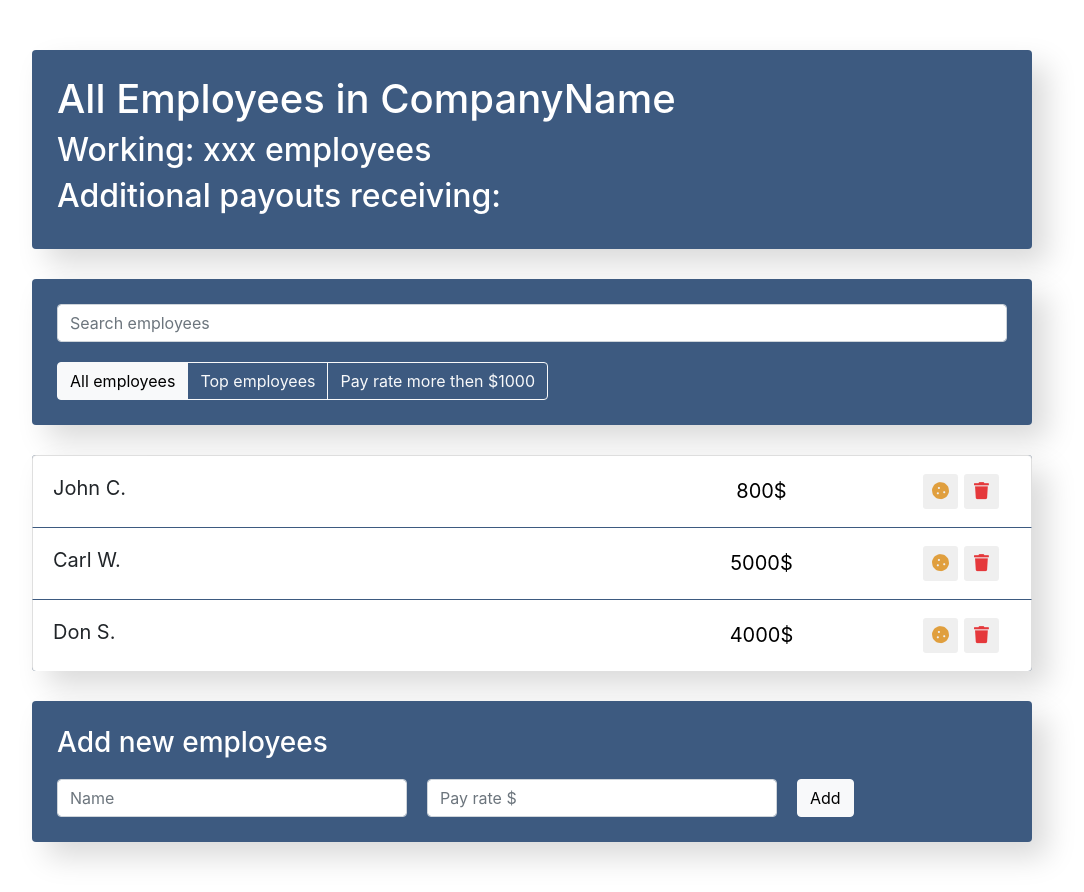
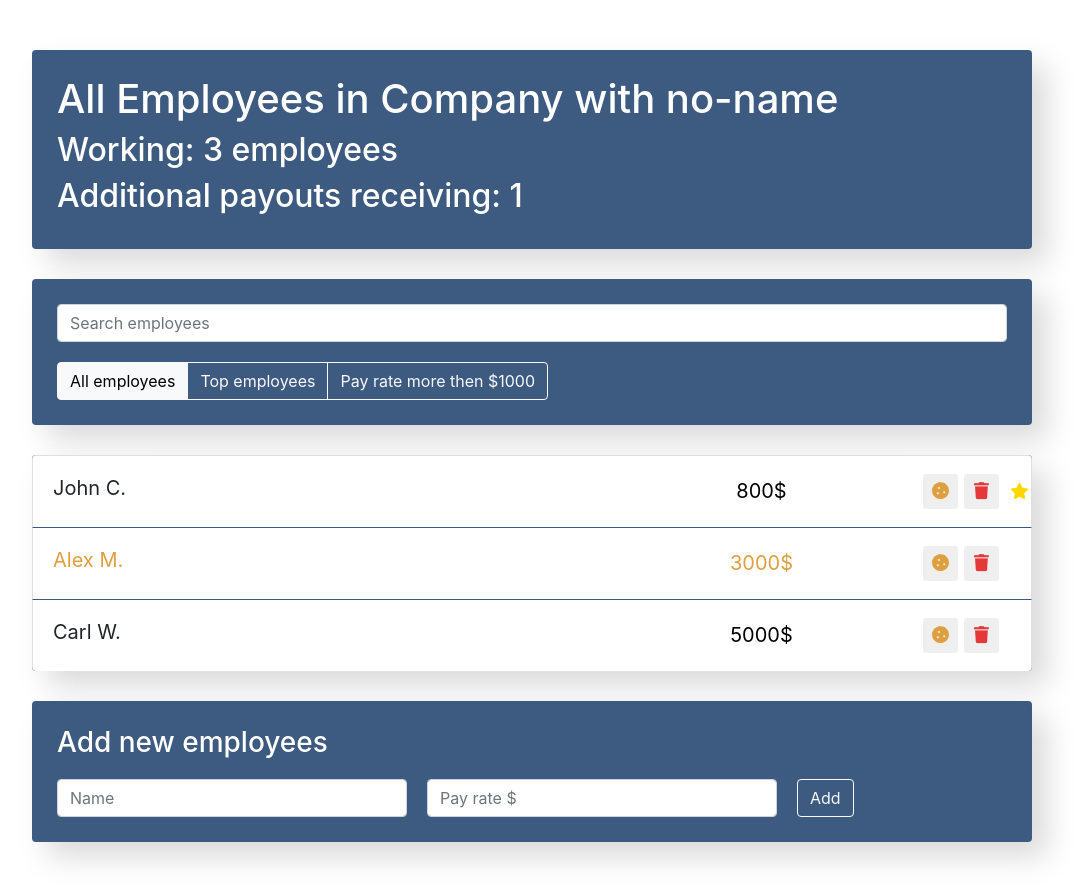
Before and after one commit to alexandrmal/employees, a React (Create React App) app: page / in a window 1280 px wide. Shown: the whole page, without its empty margins (108-1192 px from the left). Built offline with nearby package versions, Linux system fonts and the light colour scheme.

Commit message:
Made better functionality on a couple of components, its: add-form-, employees-list-item-, employees-list- and app.js.#136

```diff
--- a/src/components/app-info/app-info.js
+++ b/src/components/app-info/app-info.js
@@ -1,14 +1,23 @@
-
+import { Component } from 'react';
 import './app-info.css';
 
-const AppInfo = () => {
-    return (
-        <div className="app-info">
-            <h1>All Employees in CompanyName</h1>
-            <h2>Working: xxx employees</h2>
-            <h2> Additional payouts receiving: </h2>
-        </div>
-    );
+class AppInfo extends Component {
+    constructor(props) {
+        super(props);
+        this.state = {
+        }
+    }
+
+    render () {
+        return (
+            <div className="app-info">
+                <h1>All Employees in Company with no-name</h1>
+                <h2>Working: {this.props.employees} employees</h2>
+                <h2> Additional payouts receiving: {this.props.increased}</h2>
+            </div>
+        );
+    }
+
 }
 
 export default AppInfo;
--- a/src/components/app/app.js
+++ b/src/components/app/app.js
@@ -15,9 +15,9 @@ class App extends Component {
         super(props);
         this.state = {
             data: [
-                {name: 'John C.', salary: 800, increase: false, id: 1},
-                {name: 'Carl W.', salary: 5000, increase: true, id: 2},
-                {name: 'Don S.', salary: 4000, increase: false, id: 3}
+                {name: 'John C.', salary: 800, increase: false, rise: true, id: 1},
+                {name: 'Alex M.', salary: 3000, increase: true, rise: false, id: 2},
+                {name: 'Carl W.', salary: 5000, increase: false, rise: false, id: 3}
             ]
         }
         this.maxId = 4;
@@ -31,27 +31,41 @@ class App extends Component {
         })
     }
 
-    addItem = () => {
-        let userName = document.getElementById("user-name").value,
-            userSalary = document.getElementById("user-salary").value;
+    addItem = (name, salary) => {
+        const newItem = {
+            name,
+            salary,
+            increase: false,
+            rise: false,
+            id: this.maxId++
+        }
+        this.setState(({data}) => {
+            const newArr = [...data, newItem];
+            return {
+                data: newArr
+            }
+        });
+    }
 
-        this.setState (({data}) => {
-            let dataCopy = JSON.parse(JSON.stringify(data));
-            dataCopy.push({name: userName, salary: userSalary, increase: false, id: this.maxId});
-            //console.log(data, dataCopy);
-
-            return {
-                data: dataCopy
-            }
-        })
-        this.maxId++;
+    onToggleProp = (id, prop) => {
+        this.setState(({data}) => ({
+            data: data.map(item => {
+                if (item.id === id) {
+                    return {...item, [prop]: !item[prop]}
+                }
+                return item;
+            })
+        }))
     }
 
     render() {
+        const employees = this.state.data.length;
+        const increased = this.state.data.filter(item  => item.increase).length;
         return (
             <div className="app">
-                <AppInfo/>
-
+                <AppInfo
+                employees = {employees}
+                increased = {increased}/>
                 <div className="search-panel">
                     <SearchPanel/>
                     <AppFilter/>
@@ -59,7 +73,8 @@ class App extends Component {
 
                 <EmployeesList
                 data={this.state.data}
-                onDelete={this.deteleItem} />
+                onDelete={this.deteleItem}
+                onToggleProp={this.onToggleProp}/>
 
                 <EmployeesAddForm
                 onAdd={this.addItem} />
--- a/src/components/employees-add-form/employees-add-form.js
+++ b/src/components/employees-add-form/employees-add-form.js
@@ -16,8 +16,15 @@ class EmployeesAddForm extends Component {
             [e.target.name]: e.target.value
         })
     }
-    someFunc = (e) => {
-        console.log('Some function called');
+
+    onSubmit = (e) => {
+        e.preventDefault();
+        if (this.state.name.length < 3 || !this.state.salary) return;
+        this.props.onAdd(this.state.name, this.state.salary);
+        this.setState({
+            name: '',
+            salary: ''
+        })
     }
 
     render() {
@@ -27,7 +34,8 @@ class EmployeesAddForm extends Component {
             <div className="app-add-form">
                 <h3>Add new employees</h3>
                 <form
-                    className="add-form d-flex">
+                    className="add-form d-flex"
+                    onSubmit = {this.onSubmit}>
                     <input type="text"
                         className="form-control new-post-label"
                         id="user-name"
@@ -43,9 +51,8 @@ class EmployeesAddForm extends Component {
                         value={salary}
                         onChange={this.onValueChange} />
 
-                    <button type="button"
-                        className="btn btn-light"
-                        onClick={onAdd} >Add</button>
+                    <button type="submit"
+                        className="btn btn-outline-light">Add</button>
                 </form>
             </div>
         );
--- a/src/components/employees-list-item/employees-list-item.js
+++ b/src/components/employees-list-item/employees-list-item.js
@@ -1,44 +1,23 @@
 
-import { Component } from 'react';
+
 import './employees-list-item.css';
 
-class EmployeesListItem extends Component {
-    constructor(props) {
-        super(props);
-        this.state = {
-            increase: false,
-            like: false
-        }
-    }
+const EmployeesListItem = (props) => {
+    const {name, salary, onDelete, onToggleProp, increase, rise} = props;
 
-    onIncrease = () => {
-        this.setState(({increase}) => ({
-            increase: !increase
-        }))
-    }
-
-    likeIt = () => {
-        this.setState(({like}) => ({
-            like: !like
-        }))
-    }
-
-    render() {
-        const {name, salary, onDelete} = this.props;
-        const {increase, like} = this.state;
     let classNames = 'list-group-item d-flex justify-content-between';
     classNames += (increase === true) ? ' increase' : ' no-increase';
-        classNames += (like === true) ? ' like' : ' dont-like';
+    classNames += (rise === true) ? ' like' : ' dont-like';
     return (
         <li className={classNames}>
             <span className="list-group-item-label"
-                    onClick={this.likeIt}>{name}
-                </span>
+               onClick={onToggleProp} data-toggle="rise">{name}</span>
             <input type="text" className="list-group-item-input" defaultValue={salary + '$'}/>
             <div className='d-flex justify-content-center align-items-center'>
                 <button type="button"
                     className="btn-cookie btn-sm "
-                        onClick={this.onIncrease}>
+                    onClick={onToggleProp}
+                    data-toggle="increase">
                     <i className="fas fa-cookie"></i>
                 </button>
 
@@ -53,6 +32,5 @@ class EmployeesListItem extends Component {
         </li>
     );
 }
-}
 
 export default EmployeesListItem;
--- a/src/components/employees-list/employees-list.js
+++ b/src/components/employees-list/employees-list.js
@@ -3,14 +3,15 @@ import EmployeesListItem from '../employees-list-item/employees-list-item';
 
 import './employees-list.css';
 
-const EmployeesList = ({data, onDelete}) => {
+const EmployeesList = ({data, onDelete, onToggleProp}) => {
     const elements = data.map(item => {
         const {id, ...itemProps} = item;
         return (
             <EmployeesListItem
                 key={id}
                 {...itemProps}
-                onDelete={() => onDelete(id)}/>
+                onDelete={() => onDelete(id)}
+                onToggleProp={(e) => onToggleProp(id, e.currentTarget.getAttribute('data-toggle'))}/>
         );
     })
 
```
Lines whose indentation alone changed are shown as unchanged.
